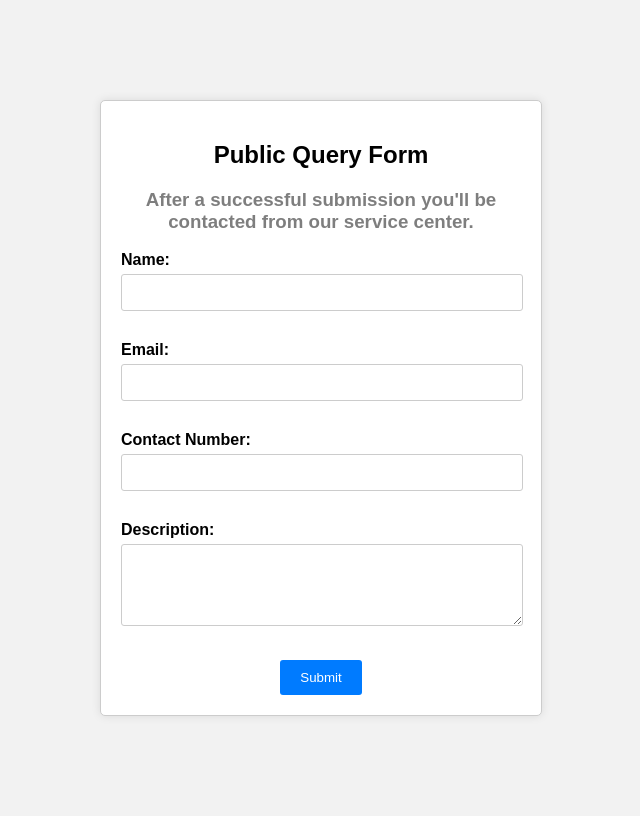
After one commit to ACH1LL35/Event-Management, a PHP site: page /ContactUs.php in a window 1280 px wide. The commit adds this page. Shown: the whole page, without its empty margins (313-953 px from the left). Run offline with PHP 8.4, Linux system fonts and the light colour scheme.

Commit message:
added button

```diff
--- /dev/null
+++ b/ContactUs.php
@@ -0,0 +1,174 @@
+<?php
+$servername = "localhost";
+$username = "root";
+$pass = "";
+$dbname = "event_management";
+
+
+if ($_SERVER["REQUEST_METHOD"] == "POST") {
+
+    $conn = new mysqli($servername, $username, $pass, $dbname);
+
+
+    if ($conn->connect_error) {
+        die("Connection failed: " . $conn->connect_error);
+    }
+
+
+    $name = $_POST["name"];
+    $email = $_POST["email"];
+    $contact = $_POST["contact"];
+    $description = $_POST["description"];
+
+
+    $sql = "INSERT INTO complaint (name, email, contact, description) VALUES ('$name', '$email', '$contact', '$description')";
+
+    $displaySuccessMessage = false;
+
+    if ($_SERVER["REQUEST_METHOD"] == "POST") {
+
+        if ($conn->query($sql) === TRUE) {
+            $displaySuccessMessage = true;
+        } else {
+            echo "Error: " . $sql . "<br>" . $conn->error;
+        }
+    }
+
+    if ($displaySuccessMessage) {
+        echo '<div class="success-message">Complaint submitted successfully.</div>';
+    }
+    $conn->close();
+}
+?>
+
+<!DOCTYPE html>
+<html>
+<head>
+    <title>Query/Complaint Submission Form</title>
+    <style>
+
+
+        body {
+            font-family: Arial, Helvetica, sans-serif;
+            background-color: #f2f2f2;
+            display: flex;
+            justify-content: center;
+            align-items: center;
+            height: 100vh;
+            margin-right: 20px;
+        }
+
+        .container {
+            max-width: 400px;
+            padding: 20px;
+            background-color: #ffffff;
+            border: 1px solid #ccc;
+            border-radius: 5px;
+            box-shadow: 0 0 10px rgba(0, 0, 0, 0.1);
+        }
+
+        h2 {
+            text-align: center;
+        }
+
+        label {
+            display: inline-block;
+            font-weight: bold;
+            margin-bottom: 5px;
+        }
+
+        input[type="text"],
+        input[type="email"],
+        input[type="tel"],
+        textarea {
+            width: 95%;
+            padding: 10px;
+            margin-bottom: 15px;
+            border: 1px solid #ccc;
+            border-radius: 3px;
+        }
+
+        textarea {
+            resize: vertical;
+        }
+
+        .form-group {
+            margin-bottom: 15px;
+        }
+
+        .form-group:last-child {
+            margin-bottom: 0;
+        }
+
+        .btn {
+            display: inline-block;
+            padding: 10px 20px;
+            background-color: #007BFF;
+            color: #ffffff;
+            text-align: center;
+            border: none;
+            border-radius: 3px;
+            cursor: pointer;
+        }
+
+        .btn:hover {
+            background-color: #0056b3;
+        }
+
+        .text-center {
+            text-align: center;
+        }
+
+        .success-message {
+            background-color: #4CAF50;
+            color: white;
+            justify-content: left;
+            text-align: center;
+            padding: 10px;
+            margin-top: 10px;
+            position: absolute;
+            top: 0;
+        }
+
+        .semi-transparent {
+      opacity: 0.5;
+    }
+
+    </style>
+</head>
+<body>
+
+<div class="container">
+    <h2 class="text-center">Public Query Form</h2>
+    <h3 class="text-center semi-transparent">After a successful submission you'll be contacted from our service center.</h3>
+
+    <form action="<?php echo $_SERVER['PHP_SELF']; ?>" method="post">
+        <div class="form-group">
+            <label for="name">Name:</label>
+            <input type="text" id="name" name="name" required>
+        </div>
+
+        <div class="form-group">
+            <label for="email">Email:</label>
+            <input type="email" id="email" name="email" required>
+        </div>
+
+        <div class="form-group">
+            <label for "contact">Contact Number:</label>
+            <input type="tel" id="contact_number" name="contact" required>
+        </div>
+
+        <div class="form-group">
+            <label for="description">Description:</label>
+            <textarea id="description" name="description" rows="4" required></textarea>
+        </div>
+        <center>
+            <div class="form-group">
+                <input type="submit" class="btn" value="Submit">
+            </div>
+        </center>
+    </form>
+</div>
+
+</body>
+</html>
--- a/UserAddress.php
+++ b/UserAddress.php
@@ -146,6 +146,8 @@
             <li><a href="UserVenueBook.php">BOOK VENUE</a></li>
             <li><a href="UserVenueHistory.php">BOOKING HISTORY</a></li>
             <li><a href="#">UPCOMING</a></li>
+            <li><a href="UserComplaint.php">Feedback</a></li>
+
         </ul>
     </div>
 
--- a/UserProfile.php
+++ b/UserProfile.php
@@ -107,6 +107,7 @@
             <li><a href="UserVenueBook.php">BOOK VENUE</a></li>
             <li><a href="UserVenueHistory.php">BOOKING HISTORY</a></li>
             <li><a href="#">UPCOMING</a></li>
+            <li><a href="UserComplaint.php">Feedback</a></li>
         </ul>
     </div>
 
--- a/UserTicket.php
+++ b/UserTicket.php
@@ -181,6 +181,7 @@
             <li><a href="UserVenueBook.php">BOOK VENUE</a></li>
             <li><a href="UserVenueHistory.php">BOOKING HISTORY</a></li>
             <li><a href="#">UPCOMING</a></li>
+            <li><a href="UserComplaint.php">Feedback</a></li>
         </ul>
     </div>
 
--- a/UserUpdate.php
+++ b/UserUpdate.php
@@ -190,6 +190,7 @@
             <li><a href="UserVenueBook.php">BOOK VENUE</a></li>
             <li><a href="UserVenueHistory.php">BOOKING HISTORY</a></li>
             <li><a href="#">UPCOMING</a></li>
+            <li><a href="UserComplaint.php">Feedback</a></li>
         </ul>
     </div>
 
--- a/UserVenueBook.php
+++ b/UserVenueBook.php
@@ -164,6 +164,7 @@
             <li><a href="UserVenueBook.php">BOOK VENUE</a></li>
             <li><a href="UserVenueHistory.php">BOOKING HISTORY</a></li>
             <li><a href="#">UPCOMING</a></li>
+            <li><a href="UserComplaint.php">Feedback</a></li>
         </ul>
     </div>
 
--- a/footer.php
+++ b/footer.php
@@ -68,6 +68,8 @@
             <a href="Term.php">Terms & Conditions</a>
             <a>||</a>
             <a href="Ad.php">Advertise</a>
+            <a>||</a>
+            <a href="ContactUs.php">Contact Us</a>
         </div>
         <div class="social-icons">
             <a href="https://www.instagram.com/" target="_blank">
```
